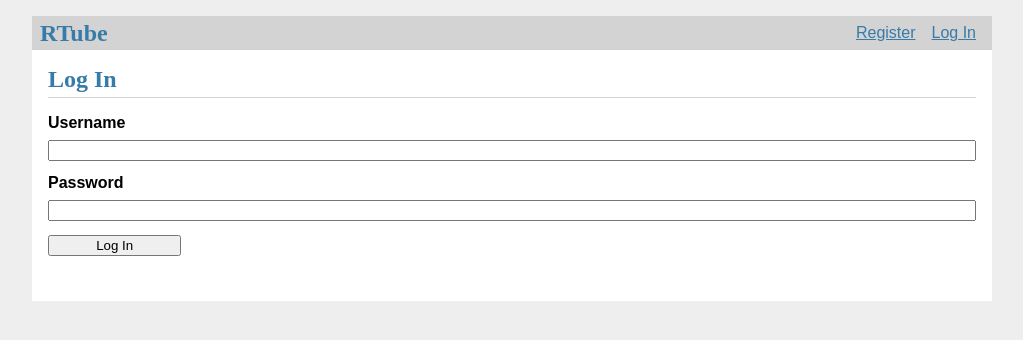
After one commit to RichardDally/RTube, a Flask app: page /auth/login in a window 1280 px wide. The commit adds this page. Shown: the top 340 px of the page, without its empty margins (128-1151 px from the left). Run offline with Flask 2, Linux system fonts and the light colour scheme.

Commit message:
Integrate FlaskSandbox code into RTube

```diff
--- a/mp4_to_hls.py
+++ b/mp4_to_hls.py
@@ -28,11 +28,11 @@ def mp4_to_hls(video_path_to_load: str):
     video = ffmpeg_streaming.input(rf"rtube/static/{video_path_to_load}.mp4")
     hls = video.hls(Formats.h264())
     # hls.auto_generate_representations()
-    hls.representations(_144p, _360p)
+    hls.representations(_480p, _720p)
     # logger.info("Encoding will start now.")
     hls.output(rf"rtube/static/videos/{video_path_to_load}.m3u8", monitor=monitor)
     # logger.info("Encoding has ended.")
 
 
-for filename in ["Gameplay", "Gameplay_2"]:
+for filename in ["Gameplay"]:
     mp4_to_hls(filename)
--- a/requirements.txt
+++ b/requirements.txt
@@ -1,6 +1,4 @@
-Flask==2.0.2
+Flask
 python-ffmpeg-video-streaming==0.1.14
-loguru>=0.6.0
-boto3
-flask-s3
+loguru
 python-dotenv
--- /dev/null
+++ b/rtube/__init__.py
@@ -0,0 +1,77 @@
+import os
+from flask import Flask, render_template
+from logging.config import dictConfig
+
+
+def create_app(test_config=None):
+    dictConfig({
+        'version': 1,
+        'formatters': {'default': {
+            'format': '[%(asctime)s] %(levelname)s in %(module)s: %(message)s',
+        }},
+        'handlers': {'wsgi': {
+            'class': 'logging.StreamHandler',
+            'stream': 'ext://flask.logging.wsgi_errors_stream',
+            'formatter': 'default'
+        }},
+        'root': {
+            'level': 'INFO',
+            'handlers': ['wsgi']
+        }
+    })
+
+    # create and configure the app
+    app = Flask(__name__, instance_relative_config=True)
+    app.config.from_mapping(
+        SECRET_KEY='dev',
+        DATABASE=os.path.join(app.instance_path, 'rtube.sqlite'),
+    )
+
+    if test_config is None:
+        # load the instance config, if it exists, when not testing
+        app.config.from_pyfile('config.py', silent=True)
+    else:
+        # load the test config if passed in
+        app.config.from_mapping(test_config)
+
+    # ensure the instance folder exists
+    try:
+        os.makedirs(app.instance_path)
+    except OSError:
+        pass
+
+    from . import db
+    db.init_app(app)
+
+    from . import auth
+    app.register_blueprint(auth.bp)
+
+    @app.route('/')
+    def index():
+        return render_template('index.html')
+
+    # @app.route('/<string:filename>')
+    # def distribute_video(filename):
+    # markers = {
+    #     "Gameplay": [
+    #         {"time": 10, "text": "Gameplay chapter 1", "overlayText": "Chapter 1"},
+    #         {"time": 20, "text": "Gameplay chapter 2", "overlayText": "Chapter 2"},
+    #         {"time": 30, "text": "Gameplay chapter 3", "overlayText": "Chapter 3"},
+    #     ],
+    #     "Gameplay_2": [
+    #         {"time": 5, "text": "Gameplay 2 chapter 1", "overlayText": "Chapter 1"},
+    #         {"time": 10, "text": "Gameplay 2 chapter 2", "overlayText": "Chapter 2"},
+    #         {"time": 15, "text": "Gameplay 2 chapter 3", "overlayText": "Chapter 3"},
+    #     ],
+    # }
+
+    # video_path_to_load = f"videos/{filename}.m3u8"
+    # logger.info(f"Looking for [{video_path_to_load}]")
+    # return render_template(
+    #     'video.html',
+    #     filename=filename,
+    #     video_path_to_load=video_path_to_load,
+    #     markers=markers.get(filename),
+    # )
+
+    return app
--- /dev/null
+++ b/rtube/auth.py
@@ -0,0 +1,96 @@
+import functools
+
+from flask import (
+    Blueprint, flash, g, redirect, render_template, request, session, url_for
+)
+from werkzeug.security import check_password_hash, generate_password_hash
+from rtube.db import get_db
+
+bp = Blueprint('auth', __name__, url_prefix='/auth')
+
+
+@bp.route('/register', methods=('GET', 'POST'))
+def register():
+    if request.method == 'POST':
+        username = request.form['username']
+        password = request.form['password']
+        db = get_db()
+        error = None
+
+        if not username:
+            error = 'Username is required.'
+        elif not password:
+            error = 'Password is required.'
+
+        if error is None:
+            try:
+                db.execute(
+                    "INSERT INTO user (username, password) VALUES (?, ?)",
+                    (username, generate_password_hash(password)),
+                )
+                db.commit()
+            except db.IntegrityError:
+                error = f"User {username} is already registered."
+            else:
+                return redirect(url_for("auth.login"))
+        else:
+            app.logger.info(f"Error [{error}]")
+
+        flash(error)
+
+    return render_template('auth/register.html')
+
+
+@bp.route('/login', methods=('GET', 'POST'))
+def login():
+    if request.method == 'POST':
+        username = request.form['username']
+        password = request.form['password']
+        db = get_db()
+        error = None
+        user = db.execute(
+            'SELECT * FROM user WHERE username = ?', (username,)
+        ).fetchone()
+
+        if user is None:
+            error = 'Incorrect username.'
+        elif not check_password_hash(user['password'], password):
+            error = 'Incorrect password.'
+
+        if error is None:
+            session.clear()
+            session['user_id'] = user['id']
+            return redirect(url_for('index'))
+
+        flash(error)
+
+    return render_template('auth/login.html')
+
+
+@bp.before_app_request
+def load_logged_in_user():
+    user_id = session.get('user_id')
+
+    if user_id is None:
+        g.user = None
+    else:
+        g.user = get_db().execute(
+            'SELECT * FROM user WHERE id = ?', (user_id,)
+        ).fetchone()
+
+
+@bp.route('/logout')
+def logout():
+    session.clear()
+    return redirect(url_for('index'))
+
+
+def login_required(view):
+    @functools.wraps(view)
+    def wrapped_view(**kwargs):
+        if g.user is None:
+            return redirect(url_for('auth.login'))
+
+        return view(**kwargs)
+
+    return wrapped_view
--- /dev/null
+++ b/rtube/db.py
@@ -0,0 +1,43 @@
+import sqlite3
+import click
+from flask import current_app, g
+from flask.cli import with_appcontext
+
+
+def init_app(app):
+    app.teardown_appcontext(close_db)
+    app.cli.add_command(init_db_command)
+
+
+def init_db():
+    db = get_db()
+
+    with current_app.open_resource('schema.sql') as f:
+        db.executescript(f.read().decode('utf8'))
+
+
+@click.command('init-db')
+@with_appcontext
+def init_db_command():
+    """Clear the existing data and create new tables."""
+    init_db()
+    click.echo('Initialized the database.')
+
+
+
+def get_db():
+    if 'db' not in g:
+        g.db = sqlite3.connect(
+            current_app.config['DATABASE'],
+            detect_types=sqlite3.PARSE_DECLTYPES
+        )
+        g.db.row_factory = sqlite3.Row
+
+    return g.db
+
+
+def close_db(e=None):
+    db = g.pop('db', None)
+
+    if db is not None:
+        db.close()
--- a/rtube/static/package.json
+++ b/rtube/static/package.json
@@ -4,12 +4,12 @@
   "description": "",
   "dependencies": {
     "@videojs/http-streaming": "^2.13.1",
+    "jquery": "^3.6.0",
     "video.js": "^7.17.0",
     "videojs-contrib-quality-levels": "^2.1.0",
+    "videojs-hls-quality-selector": "^1.1.4",
     "videojs-hotkeys": "^0.2.27",
-    "videojs-hls-quality-selector": "^1.1.4",
-    "videojs-markers": "^1.0.1",
-    "jquery": "^3.6.0"
+    "videojs-markers": "^1.0.1"
   },
   "main": "video-player.js",
   "scripts": {
--- /dev/null
+++ b/rtube/static/style.css
@@ -0,0 +1,26 @@
+html { font-family: sans-serif; background: #eee; padding: 1rem; }
+body { max-width: 960px; margin: 0 auto; background: white; }
+h1 { font-family: serif; color: #377ba8; margin: 1rem 0; }
+a { color: #377ba8; }
+hr { border: none; border-top: 1px solid lightgray; }
+nav { background: lightgray; display: flex; align-items: center; padding: 0 0.5rem; }
+nav h1 { flex: auto; margin: 0; }
+nav h1 a { text-decoration: none; padding: 0.25rem 0.5rem; }
+nav ul  { display: flex; list-style: none; margin: 0; padding: 0; }
+nav ul li a, nav ul li span, header .action { display: block; padding: 0.5rem; }
+.content { padding: 0 1rem 1rem; }
+.content > header { border-bottom: 1px solid lightgray; display: flex; align-items: flex-end; }
+.content > header h1 { flex: auto; margin: 1rem 0 0.25rem 0; }
+.flash { margin: 1em 0; padding: 1em; background: #cae6f6; border: 1px solid #377ba8; }
+.post > header { display: flex; align-items: flex-end; font-size: 0.85em; }
+.post > header > div:first-of-type { flex: auto; }
+.post > header h1 { font-size: 1.5em; margin-bottom: 0; }
+.post .about { color: slategray; font-style: italic; }
+.post .body { white-space: pre-line; }
+.content:last-child { margin-bottom: 0; }
+.content form { margin: 1em 0; display: flex; flex-direction: column; }
+.content label { font-weight: bold; margin-bottom: 0.5em; }
+.content input, .content textarea { margin-bottom: 1em; }
+.content textarea { min-height: 12em; resize: vertical; }
+input.danger { color: #cc2f2e; }
+input[type=submit] { align-self: start; min-width: 10em; }
--- /dev/null
+++ b/rtube/templates/auth/login.html
@@ -0,0 +1,15 @@
+{% extends 'base.html' %}
+
+{% block header %}
+  <h1>{% block title %}Log In{% endblock %}</h1>
+{% endblock %}
+
+{% block content %}
+  <form method="post">
+    <label for="username">Username</label>
+    <input name="username" id="username" required>
+    <label for="password">Password</label>
+    <input type="password" name="password" id="password" required>
+    <input type="submit" value="Log In">
+  </form>
+{% endblock %}
--- /dev/null
+++ b/rtube/templates/base.html
@@ -0,0 +1,24 @@
+<!doctype html>
+<title>{% block title %}{% endblock %} - RTube</title>
+<link rel="stylesheet" href="{{ url_for('static', filename='style.css') }}">
+<nav>
+  <h1>RTube</h1>
+  <ul>
+    {% if g.user %}
+      <li><span>{{ g.user['username'] }}</span>
+      <li><a href="{{ url_for('auth.logout') }}">Log Out</a>
+    {% else %}
+      <li><a href="{{ url_for('auth.register') }}">Register</a>
+      <li><a href="{{ url_for('auth.login') }}">Log In</a>
+    {% endif %}
+  </ul>
+</nav>
+<section class="content">
+  <header>
+    {% block header %}{% endblock %}
+  </header>
+  {% for message in get_flashed_messages() %}
+    <div class="flash">{{ message }}</div>
+  {% endfor %}
+  {% block content %}{% endblock %}
+</section>
--- a/setup.py
+++ b/setup.py
@@ -1,15 +1,18 @@
 import setuptools
+
 
 with open("readme.md", "r") as fh:
     long_description = fh.read()
 
+
 with open('requirements.txt') as f:
     requirements = f.read().splitlines()
+
 
 setuptools.setup(
     author="Richard Dally",
     name="rtube",
-    version="1.0.0",
+    version="0.0.1",
     description="Streaming platform from scratch",
     url="https://github.com/RichardDally/RTube",
     license="MIT License",
@@ -17,7 +20,6 @@ setuptools.setup(
     packages=setuptools.find_packages(),
     include_package_data=True,
     zip_safe=False,
-    author_email="r.dally@pm.me",
     long_description=long_description,
     long_description_content_type="text/markdown",
     classifiers=[
```
Also changed, not shown: rtube/app.py (deleted, +0 -50 lines), rtube/schema.sql (added, +17 -0 lines), rtube/templates/auth/register.html (added, +15 -0 lines), rtube/templates/index.html (+8 -29 lines), rtube/templates/video.html (added, +30 -0 lines), 2 other files.
